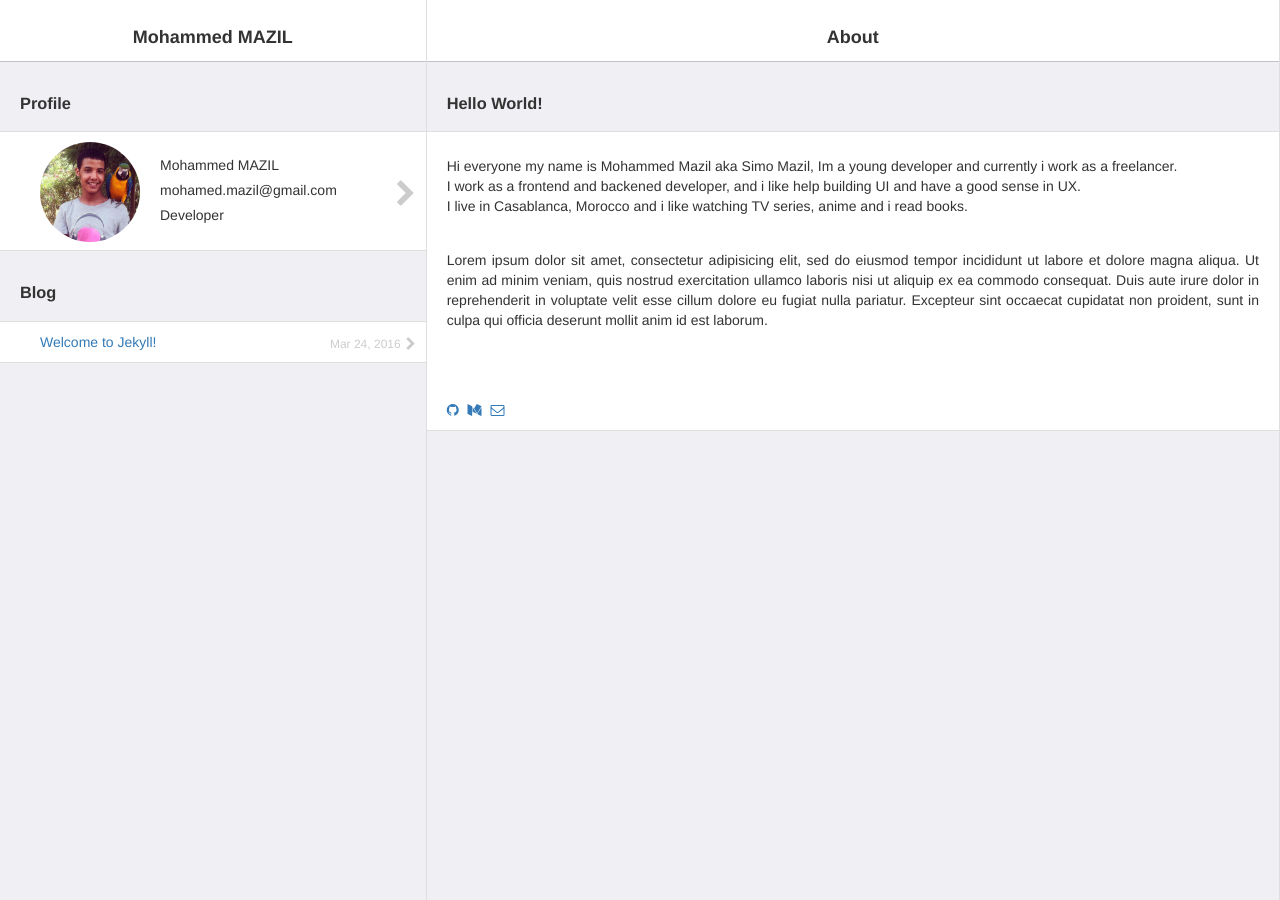
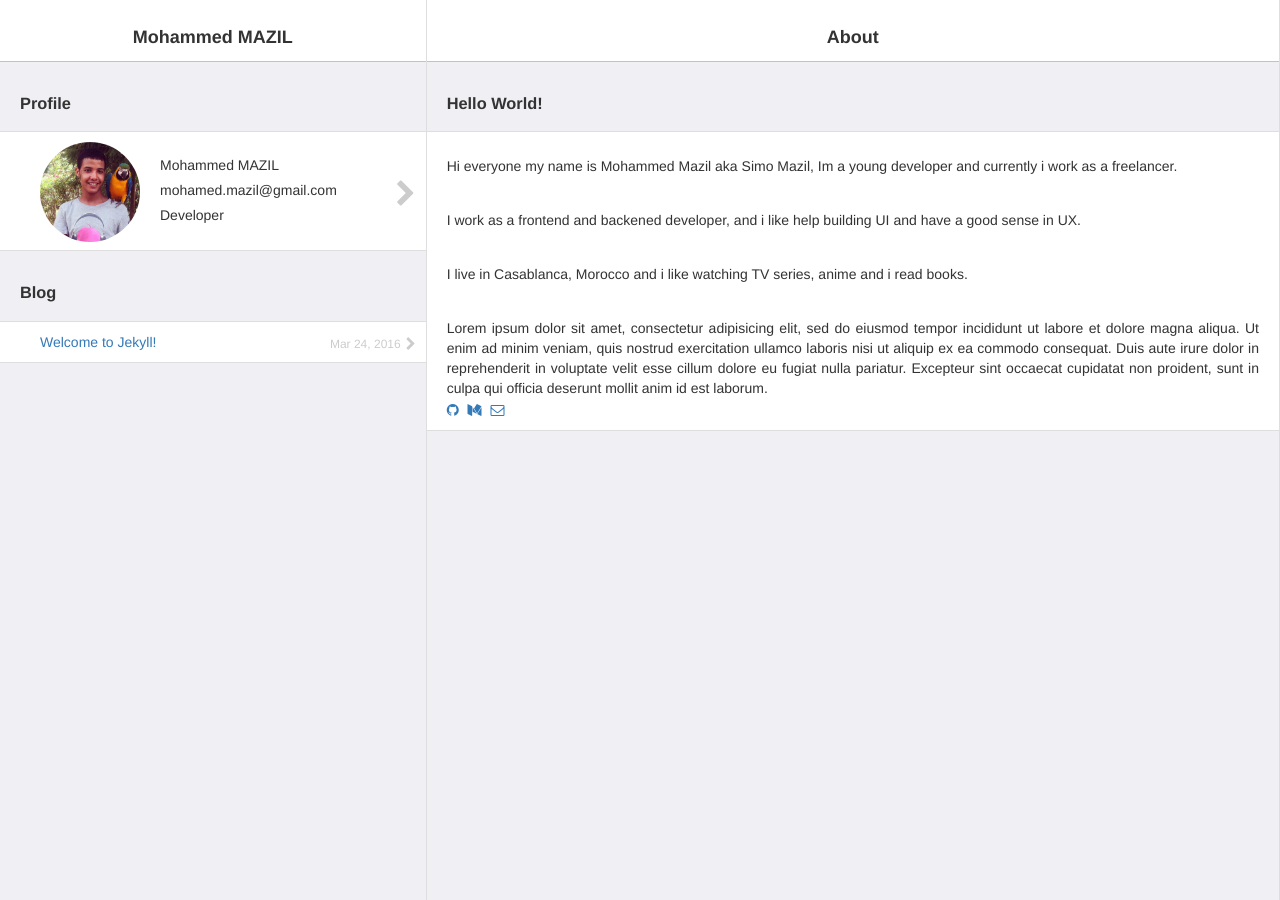
Before and after one commit to SimoMazil/simomazil.github.io, a Jekyll site: the page built from index.html, in a window 1280 px wide. Built offline with Jekyll 4.4.1, drawn with Linux system fonts in a browser that asks for light colours; nearby versions of some CDN libraries.

Commit message:
Update index.html

```diff
--- a/index.html
+++ b/index.html
@@ -41,10 +41,13 @@
       <div class="about">
         <p>
           Hi everyone my name is Mohammed Mazil aka Simo Mazil, Im a young developer and currently i work as a freelancer.
-          <br>
+        </p>
+        <p>
           I work as a frontend and backened developer, and i like help building UI and have a good sense in UX.
-          <br>
-          I live in Casablanca, Morocco and i like watching TV series, anime and i read books.</p>
+        </p>
+        <p>
+          I live in Casablanca, Morocco and i like watching TV series, anime and i read books.
+        </p>
         <p>
           Lorem ipsum dolor sit amet, consectetur adipisicing elit, sed do eiusmod tempor incididunt ut labore
           et dolore magna aliqua. Ut enim ad minim veniam, quis nostrud exercitation ullamco laboris nisi ut
```
